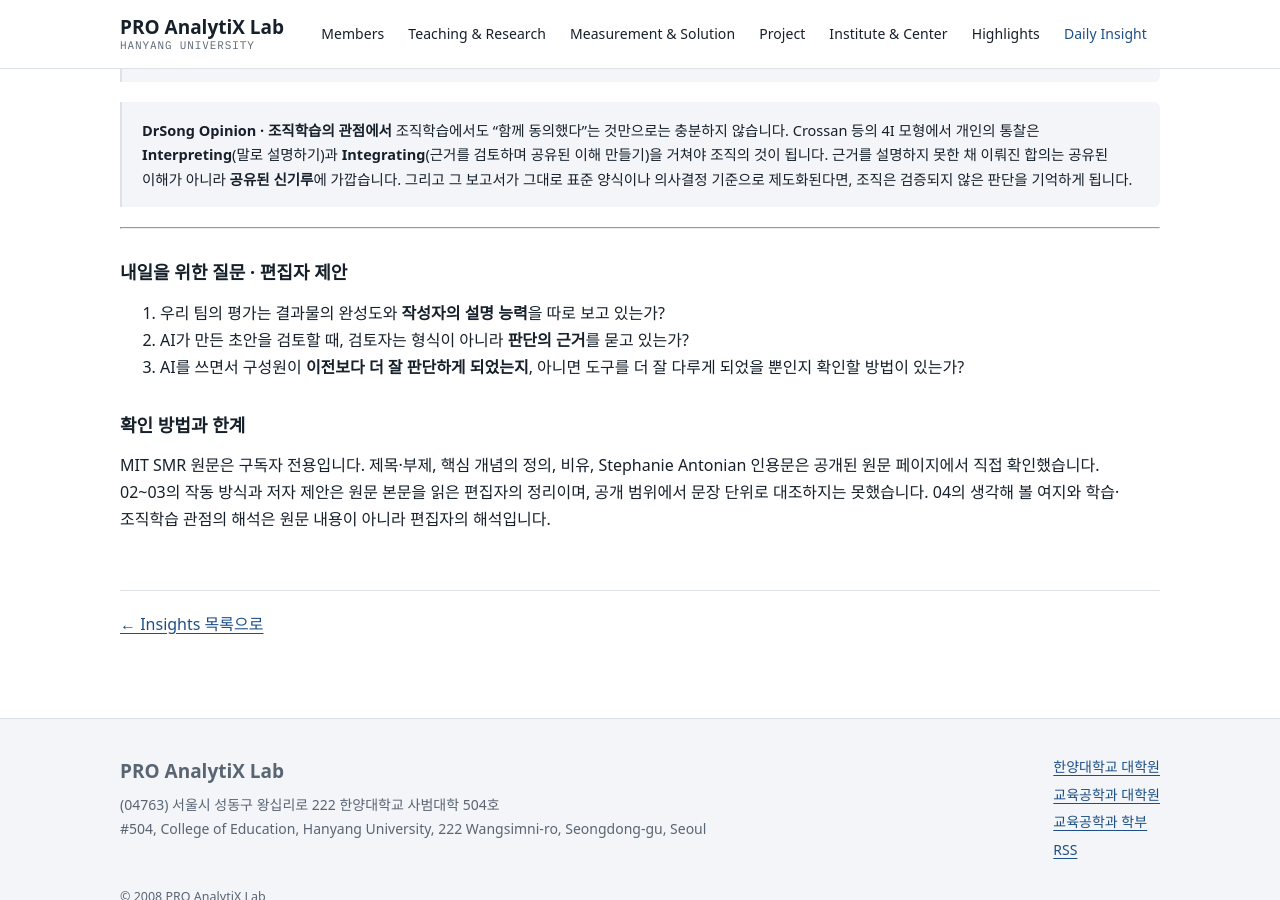
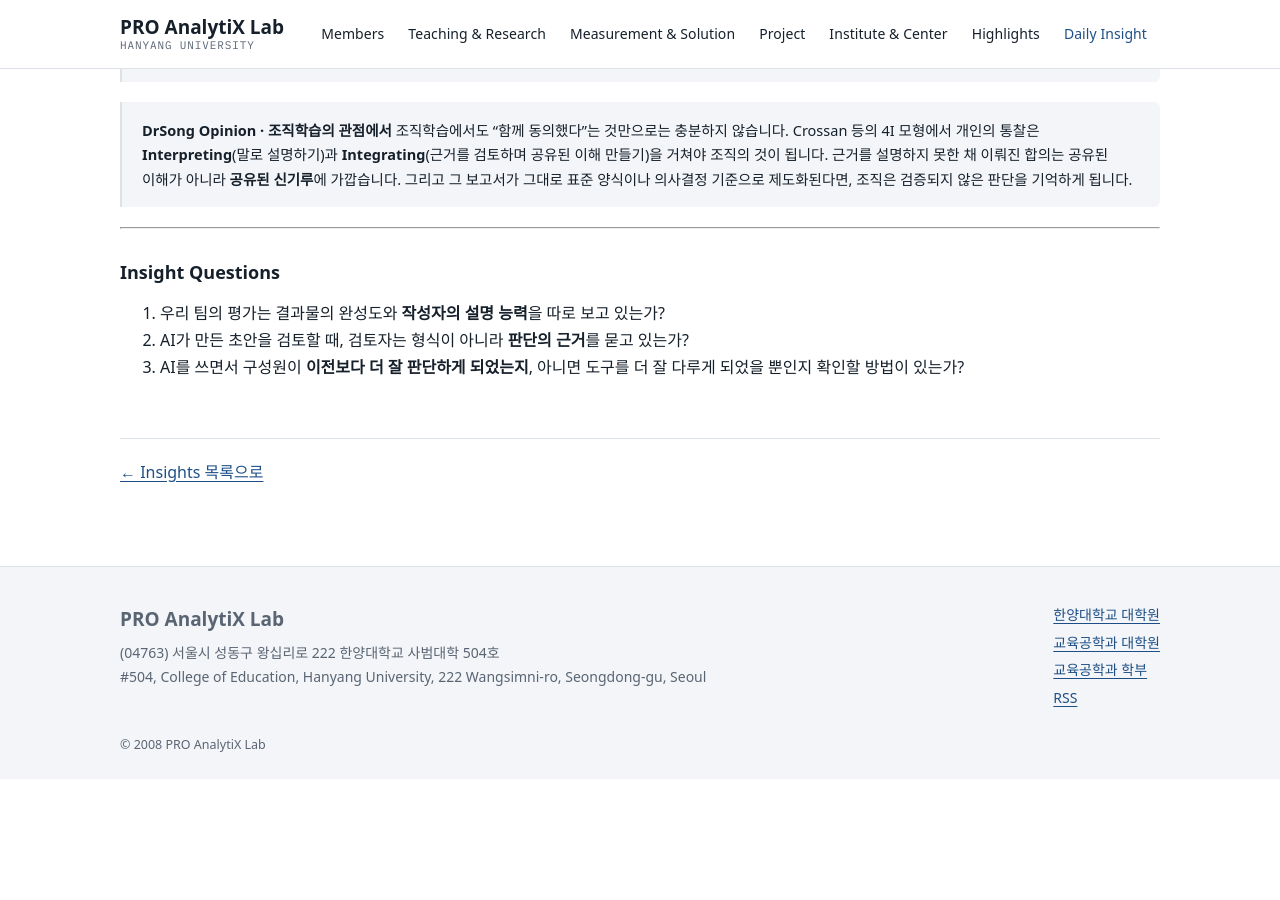
Before and after one commit to drsprolab/drsprolab.github.io, a Jekyll site: the page built from _insights/2026-10-02.md, in a window 1280 px wide and 900 px high, scrolled down 2177 px. Built offline with Jekyll 4.4.1, drawn with Linux system fonts in a browser that asks for light colours; some web fonts are replaced; after the commit the page ends 2956 px from its top, so only the background shows below that.

Commit message:
Daily Insight 10/2: '확인 방법과 한계' 삭제, 질문 제목을 'Insight Questions'로 변경
Co-Authored-By: Claude Opus 5.5 <noreply@anthropic.com>

```diff
--- a/_insights/2026-10-02.md
+++ b/_insights/2026-10-02.md
@@ -15,7 +15,6 @@ topics: [역량의 신기루, 성과평가, 기술 퇴화, 조직학습]
 
 결과물이 좋아졌다는 것과 사람이 배웠다는 것은 다른 이야기입니다. AI 시대의 평가는 “무엇을 냈는가”에서 “무엇을 이해하고, 무엇을 설명할 수 있는가”로 옮겨가야 합니다.
 </div>
-
 
 <div class="daily-brief">
   <h3>완벽한 보고서 뒤에 숨은 ‘역량의 신기루’</h3>
@@ -69,12 +68,8 @@ topics: [역량의 신기루, 성과평가, 기술 퇴화, 조직학습]
 
 ---
 
-### 내일을 위한 질문 · 편집자 제안
+### Insight Questions
 
 1. 우리 팀의 평가는 결과물의 완성도와 **작성자의 설명 능력**을 따로 보고 있는가?
 2. AI가 만든 초안을 검토할 때, 검토자는 형식이 아니라 **판단의 근거**를 묻고 있는가?
 3. AI를 쓰면서 구성원이 **이전보다 더 잘 판단하게 되었는지**, 아니면 도구를 더 잘 다루게 되었을 뿐인지 확인할 방법이 있는가?
-
-### 확인 방법과 한계
-
-MIT SMR 원문은 구독자 전용입니다. 제목·부제, 핵심 개념의 정의, 비유, Stephanie Antonian 인용문은 공개된 원문 페이지에서 직접 확인했습니다. 02~03의 작동 방식과 저자 제안은 원문 본문을 읽은 편집자의 정리이며, 공개 범위에서 문장 단위로 대조하지는 못했습니다. 04의 생각해 볼 여지와 학습·조직학습 관점의 해석은 원문 내용이 아니라 편집자의 해석입니다.
```
